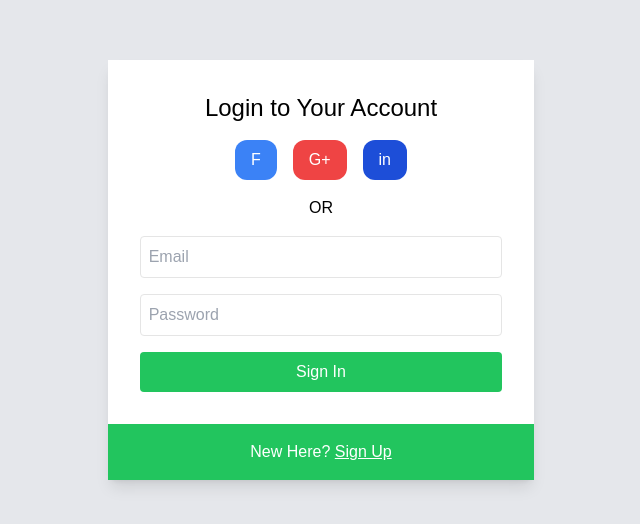
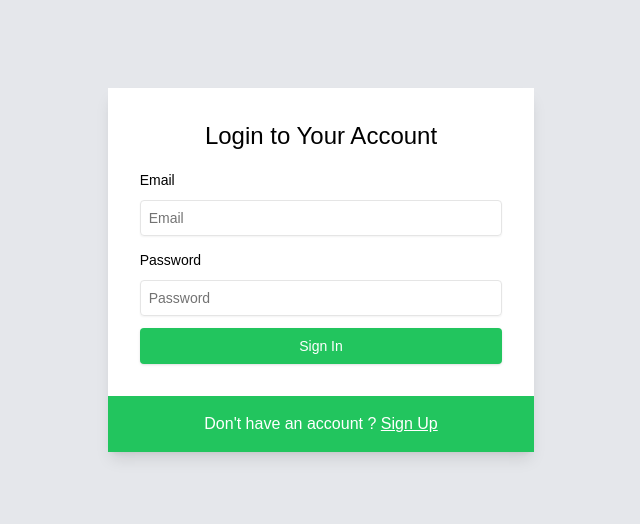
Before and after one commit to tilak-dev/ecommerce-project, a Next.js app: page /signin in a window 1280 px wide. Shown: the part 130-654 px from the top of the page, without its empty margins (319-959 px from the left). Built offline with nearby package versions, Linux system fonts and the light colour scheme.

Commit message:
signin page done added

```diff
--- a/src/app/(auth)/signin/page.tsx
+++ b/src/app/(auth)/signin/page.tsx
@@ -1,51 +1,146 @@
-"use client"
-import React, { useState } from 'react';
+"use client";
+import React, { useState } from "react";
+import { zodResolver } from "@hookform/resolvers/zod";
+import { useForm } from "react-hook-form";
+import * as z from "zod";
+import { Button } from "@/components/ui/button";
+import { useToast } from "@/hooks/use-toast";
+import axios, { AxiosError } from "axios";
 
-const LoginPage = () => {
-  const [email, setEmail] = useState('');
-  const [password, setPassword] = useState('');
+import {
+  Form,
+  FormControl,
+  FormField,
+  FormItem,
+  FormLabel,
+  FormMessage,
+} from "@/components/ui/form";
+import { Input } from "@/components/ui/input";
+import { ApiResponse } from "@/types/ApiRespnse";
+import { signInSchema } from "@/schemas/signInSchema";
+import Link from "next/link";
+import { useRouter } from "next/navigation";
 
-  const handleLogin = (event: React.FormEvent) => {
-    event.preventDefault();
-    console.log('Login with:', email, password);
-    // Add your authentication logic here
+const SignUpPage = () => {
+  const [loading, setLoading] = useState<boolean>(false);
+  const { toast } = useToast();
+  const router = useRouter();
+
+  //form shape
+  const form = useForm<z.infer<typeof signInSchema>>({
+    resolver: zodResolver(signInSchema),
+    defaultValues: {
+      email: "",
+      password: "",
+    },
+  });
+
+  const handleOnSubmit = async (values: z.infer<typeof signInSchema>) => {
+    try {
+      setLoading(true);
+      const response = await axios.post<ApiResponse>("/api/signin", values);
+      if (!response) {
+        toast({
+          title: "signup Failed",
+          description: "error in signin",
+          duration: 3000,
+        });
+        throw new Error("Server Error");
+      }
+      toast({
+        title: "Success",
+        description: "Sign in successful",
+      });
+      router.push("/");
+      form.reset();
+    } catch (error) {
+      console.log("error in sign in", error);
+      const axiosError = error as AxiosError<ApiResponse>;
+      let errorMessage = axiosError.response?.data.message;
+      toast({
+        title: "Error in signIn Page",
+        description: errorMessage,
+        variant: "destructive",
+      });
+    } finally {
+      setLoading(false);
+    }
   };
+
   return (
+    <>
+      {" "}
       <div className="flex min-h-screen bg-gray-200 text-black">
         <div className="m-auto w-1/3 shadow-lg">
           <div className="bg-white p-8">
             <h2 className="text-center text-2xl mb-4">Login to Your Account</h2>
-          <div className="flex justify-center space-x-4 mb-4">
-            <button className="bg-blue-500 text-white px-4 py-2 rounded-xl">F</button>
-            <button className="bg-red-500 text-white px-4 py-2 rounded-xl">G+</button>
-            <button className="bg-blue-700 text-white px-4 py-2 rounded-xl">in</button>
-          </div>
-          <p className="text-center mb-4">OR</p>
-          <form onSubmit={handleLogin}>
-            <input
+            <Form {...form}>
+              <form
+                onSubmit={form.handleSubmit(handleOnSubmit)}
+                className="space-y-3"
+              >
+                <FormField
+                  control={form.control}
+                  name="email"
+                  render={({ field }) => (
+                    <FormItem>
+                      <FormLabel>Email</FormLabel>
+                      <FormControl>
+                        <div className="">
+                          <Input
                             type="email"
                             placeholder="Email"
-              value={email}
-              onChange={e => setEmail(e.target.value)}
-              className="w-full p-2 mb-4 border rounded"
+                            className="w-full p-2  border rounded"
+                            {...field}
                           />
-            <input
-              type="password"
+                        </div>
+                      </FormControl>
+                      <FormMessage />
+                    </FormItem>
+                  )}
+                />
+                <FormField
+                  control={form.control}
+                  name="password"
+                  render={({ field }) => (
+                    <FormItem>
+                      <FormLabel>Password</FormLabel>
+                      <FormControl className="">
+                        <div className="">
+                          <Input
+                            type="Password"
                             placeholder="Password"
-              value={password}
-              onChange={e => setPassword(e.target.value)}
-              className="w-full p-2 mb-4 border rounded"
+                            className="w-full p-2  border rounded"
+                            {...field}
                           />
-            <button type="submit" className="w-full bg-green-500 text-white p-2 rounded">Sign In</button>
+                        </div>
+                      </FormControl>
+                      <FormMessage />
+                    </FormItem>
+                  )}
+                />
+                <Button
+                  disabled={loading ? true : false}
+                  type="submit"
+                  className={`w-full bg-green-500 text-white p-2 rounded ${
+                    loading ? "cursor-not-allowed" : ""
+                  }`}
+                >
+                  {loading ? "Wait" : "  Sign In"}
+                </Button>
               </form>
+            </Form>
           </div>
           <div className="bg-green-500 text-white p-4 text-center">
-          <span>New Here? </span>
+            <span>Don't have an account ? </span>
+            <Link href={"/signup"}>
               <button className="underline">Sign Up</button>
+            </Link>
           </div>
         </div>
       </div>
+    </>
   );
 };
 
-export default LoginPage;
+export default SignUpPage;
--- a/src/app/(auth)/signup/page.tsx
+++ b/src/app/(auth)/signup/page.tsx
@@ -18,10 +18,13 @@ import {
 } from "@/components/ui/form";
 import { Input } from "@/components/ui/input";
 import { ApiResponse } from "@/types/ApiRespnse";
+import Link from "next/link";
+import { useRouter } from "next/navigation";
 
 const SignUpPage = () => {
   const [loading, setLoading] = useState<boolean>(false);
   const { toast } = useToast();
+  const router = useRouter()
 
   //form shape
   const form = useForm<z.infer<typeof signUpSchema>>({
@@ -49,14 +52,14 @@ const SignUpPage = () => {
         title: "Success",
         description: "Sign up successful",
       });
-      console.log(response);
+      router.replace('/signin')
       form.reset();
     } catch (error) {
       console.log("error in signUpPage ", error);
       const axiosError = error as AxiosError<ApiResponse>;
       let errorMessage = axiosError.response?.data.message;
       toast({
-        title: "Error in signUp Page",
+        title: "Error in sign Up",
         description: errorMessage,
         variant: "destructive",
       });
@@ -71,7 +74,9 @@ const SignUpPage = () => {
       <div className="flex min-h-screen bg-gray-200 text-black">
         <div className="m-auto w-1/3 shadow-lg">
           <div className="bg-white p-8">
-            <h2 className="text-center text-2xl mb-4">Login to Your Account</h2>
+            <h2 className="text-center text-2xl mb-4">
+              Sign up for new Account
+            </h2>
             <Form {...form}>
               <form
                 onSubmit={form.handleSubmit(handleOnSubmit)}
@@ -137,18 +142,23 @@ const SignUpPage = () => {
                     </FormItem>
                   )}
                 />
-                <Button
+                 <Button
+                  disabled={loading ? true : false}
                   type="submit"
-                  className="w-full bg-green-500 text-white p-2 rounded"
+                  className={`w-full bg-green-500 text-white p-2 rounded ${
+                    loading ? "cursor-not-allowed" : ""
+                  }`}
                 >
-                  Sign In
+                  {loading ? "Wait" : "  Sign Up"}
                 </Button>
               </form>
             </Form>
           </div>
           <div className="bg-green-500 text-white p-4 text-center">
-            <span>New Here? </span>
-            <button className="underline">Sign Up</button>
+            <span>Already hava an account ? </span>
+            <Link href={"/signin"}>
+              <button className="underline">Sign In</button>
+            </Link>
           </div>
         </div>
       </div>
--- a/src/app/layout.tsx
+++ b/src/app/layout.tsx
@@ -30,8 +30,9 @@ export default function RootLayout({
         className={`${geistSans.variable} ${geistMono.variable} antialiased`}
       >
         <main>
+
+          <Toaster />
           {children}
-          <Toaster />
         </main>
       </body>
     </html>
--- a/src/models/User.ts
+++ b/src/models/User.ts
@@ -4,14 +4,15 @@ export interface User extends Document {
   username: string;
   email: string;
   password: string;
-  image: string;
-  isAdmin: boolean;
+  image?: string;
+  isAdmin?: boolean;
   address: string[];
-  phone: string;
-  orders: string[];
+  phone?: string;
+  orders?: string[];
 }
 
-const userSchema: Schema<User> = new Schema({
+const userSchema: Schema<User> = new Schema(
+  {
     username: {
       type: String,
       required: [true, "username is required"],
@@ -37,13 +38,14 @@ const userSchema: Schema<User> = new Schema({
     address: [],
     phone: {
       type: String,
-    unique: true,
+      default: null,
     },
     orders: [],
   },
   {
-  timestamps: true
-});
+    timestamps: true,
+  }
+);
 
 const UserModel =
   (mongoose.models.users as mongoose.Model<User>) ||
```
Lines whose indentation alone changed are shown as unchanged.
